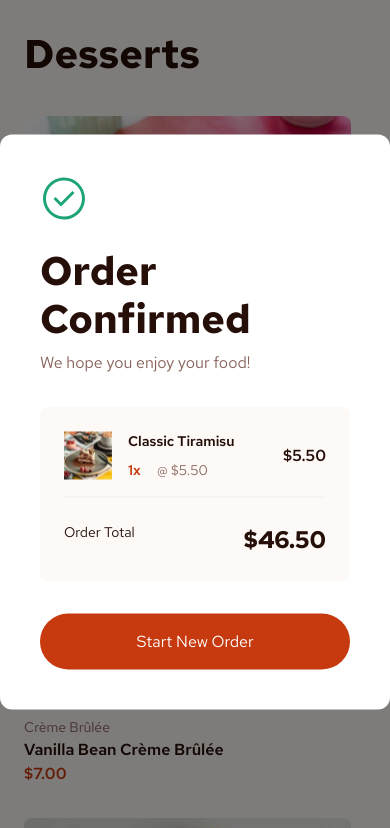
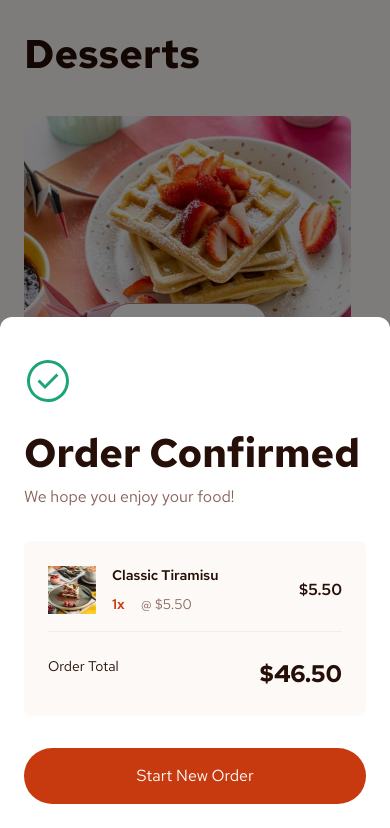
Before and after one commit to TimurVoskaley/Product-list-with-cart, a plain HTML site: page index.html in a window 390 px wide. Shown: the top 828 px of the page. Drawn offline with nearby package versions, Linux system fonts and the light colour scheme; files that its build step writes are made by us from their sources.

Commit message:
I have completed the adaptive layout of the order confirmation pop-up window

```diff
--- a/styles/_globals.scss
+++ b/styles/_globals.scss
@@ -1,4 +1,8 @@
 body {
+  display: flex;
+  flex-direction: column;
+  justify-content: center;
+  align-items: center;
   font-family: 'Red Hat Text', sans-serif;
   background-color: var(--color-rose-50);
 }
--- a/styles/_media.scss
+++ b/styles/_media.scss
@@ -11,16 +11,13 @@
     width: 100%;
   }
 
-//  .popup__wrapper {
-//    min-width: rem(592);
-//    width: 100%;
-//  }
+
 }
 
 @media (max-width: 850px) {
   .container {
     width: rem(687);
-    margin: rem(40) auto;
+    margin-inline: rem(40);
   }
 
   .products__card-image img {
@@ -28,10 +25,16 @@
     height: auto;
   }
 
-//  .popup__wrapper {
-//    width: 100%;
-//    margin-inline: rem(40);
-//  }
+  .popup__wrapper {
+    position: absolute;
+    top: 50%;
+    left: 50%;
+    translate: -50% -50%;
+    width: calc(100% - 2 * #{rem(40)});
+
+    margin: 0; // Убираем все margin
+  }
+
 }
 
 @media (max-width: 720px) {
@@ -40,6 +43,10 @@
   }
   .products__list {
     grid-template-columns: repeat(2, 1fr);
+  }
+
+  .popup__wrapper {
+    width: rem(450);
   }
 }
 
@@ -64,14 +71,33 @@
     gap: rem(15)
   }
 
-//  .popup__wrapper {
-//    width: 100%;
-//
-//  }
+  .popup__wrapper {
+    width: 100%;
+    max-width: 100vw;
+    padding: rem(40) rem(24);
+    top: auto; // убираем центрирование по вертикали
+    bottom: 0; // прижимаем к низу
+    left: 0; // растягиваем на всю ширину
+    translate: none; // убираем трансформацию
+    transform: none; // убираем возможные другие трансформации
+    border-radius: rem(12) rem(12) 0 0;
+    margin: 0;
+    height: auto; // высота по содержимому
+    max-height: 90vh; // ограничиваем максимальную высоту
+    overflow-y: auto; // добавляем скролл если контент не помещается
+  }
 }
 
 @media (max-width: 335px) {
   .container {
     width: rem(310);
   }
+
+  .popup__wrapper {
+    padding: rem(40) rem(16);
+  }
+
+  .popup__order-info {
+    padding: rem(24) rem(16);
+  }
 }
--- a/styles/blocks/_popup.scss
+++ b/styles/blocks/_popup.scss
@@ -15,8 +15,7 @@
     @include abs-center;
     display: flex;
     flex-direction: column;
-    max-width: rem(592);
-    width: 100%;
+    width: rem(592);
     padding: rem(40);
     background-color: white;
     border-radius: rem(12);
--- a/styles/main.scss
+++ b/styles/main.scss
@@ -5,5 +5,5 @@
 
 @use 'blocks/main-content';
 @use "blocks/cart";
+@use 'blocks/popup';
 @use 'media';
-@use 'blocks/popup';
```
